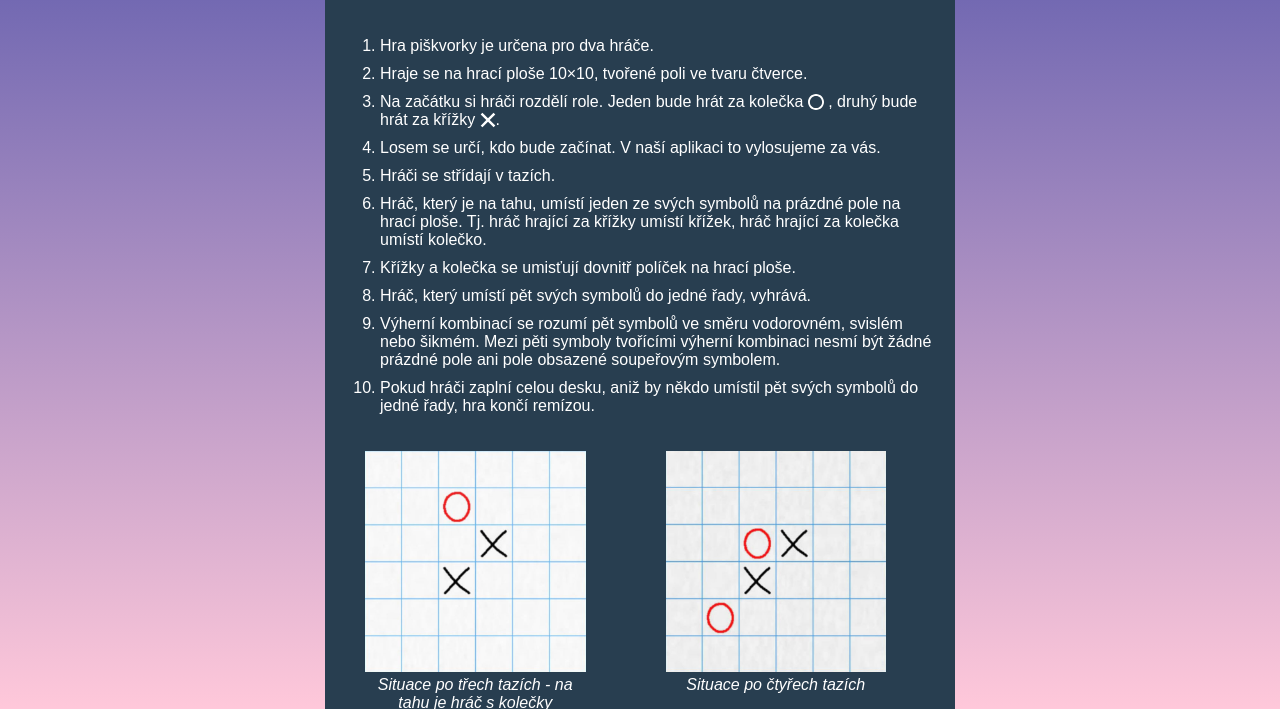
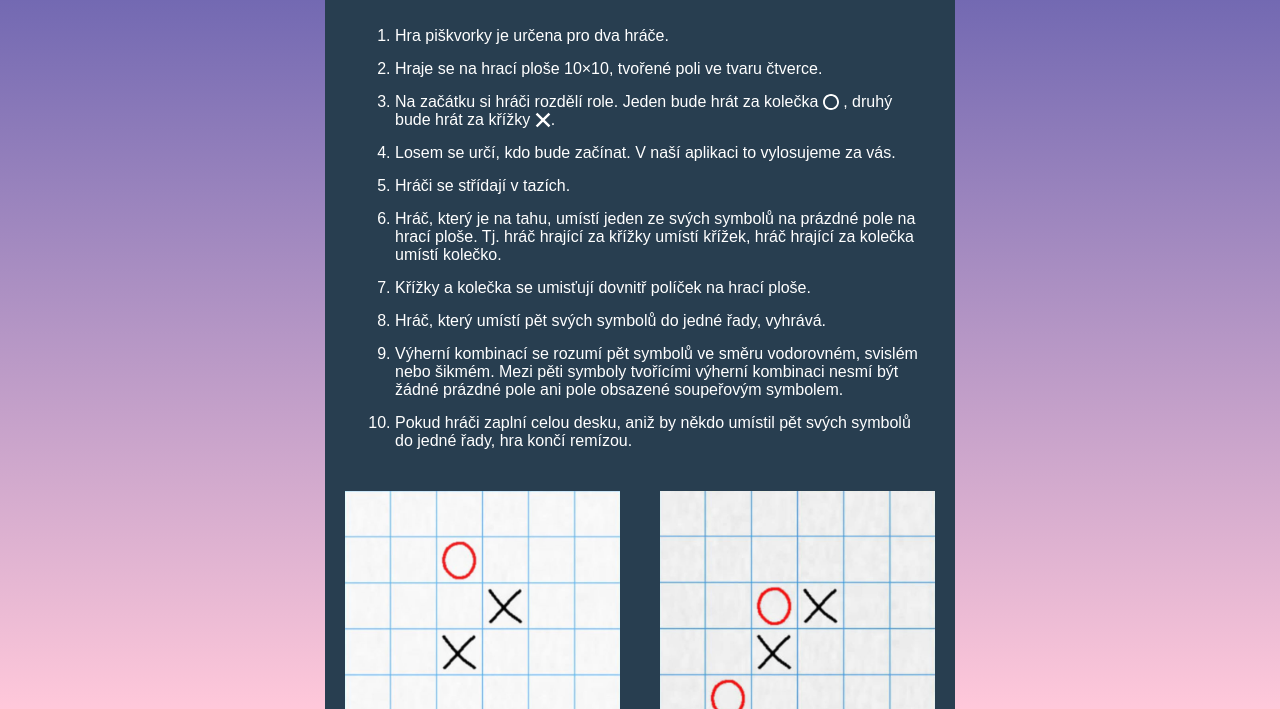
Before and after one commit to lizardeq/Piskvorky, a plain HTML site: page pravidla.html in a window 1280 px wide. Shown: the part 91-800 px from the top of the page. Drawn offline with Linux system fonts and the light colour scheme.

Commit message:
ukol 2.5

```diff
--- a/styly.css
+++ b/styly.css
@@ -4,7 +4,7 @@ body {
   background: linear-gradient(#615dad, #ffc8da) fixed;
   background-size: cover;
   min-height: 100%;
-}
+  }
 
 h1 {
   font-family: 'Lobster', cursive;
@@ -41,6 +41,7 @@ p {
 
 img {
   width: 100%;
+
 }
 
 .obrazek {
@@ -104,7 +105,7 @@ figcaption {
 }
 
 .text--cislovany li {
-  margin: 10px 0;
+  margin: 0 15px 15px 15px;
 }
 
 .kolecko,
@@ -119,19 +120,28 @@ figcaption {
   filter: invert(100%);
 }
 
+figure {
+  margin-inline-start: 20px;
+  margin-inline-end: 20px;
+  flex-grow: 1;
+}
+
+
 @media screen and (min-width: 800px) {
   .stranka--pravidla {
     width: 630px;
-    /* flex-wrap: wrap; */
-    /* flex-direction: row; */
   }
 
   figure {
-    width: 35%;
+    width: 43%;
   }
 
   .pravidla--instrukce {
     display: flex;
     flex-wrap: wrap;
   }
+
+  figcaption {
+    font-size: 12px;
+  }
 }
```
Also changed, not shown: index.html (+1 -1 lines), hra.html (added), img/home.svg (added), img/restart.svg (added).
